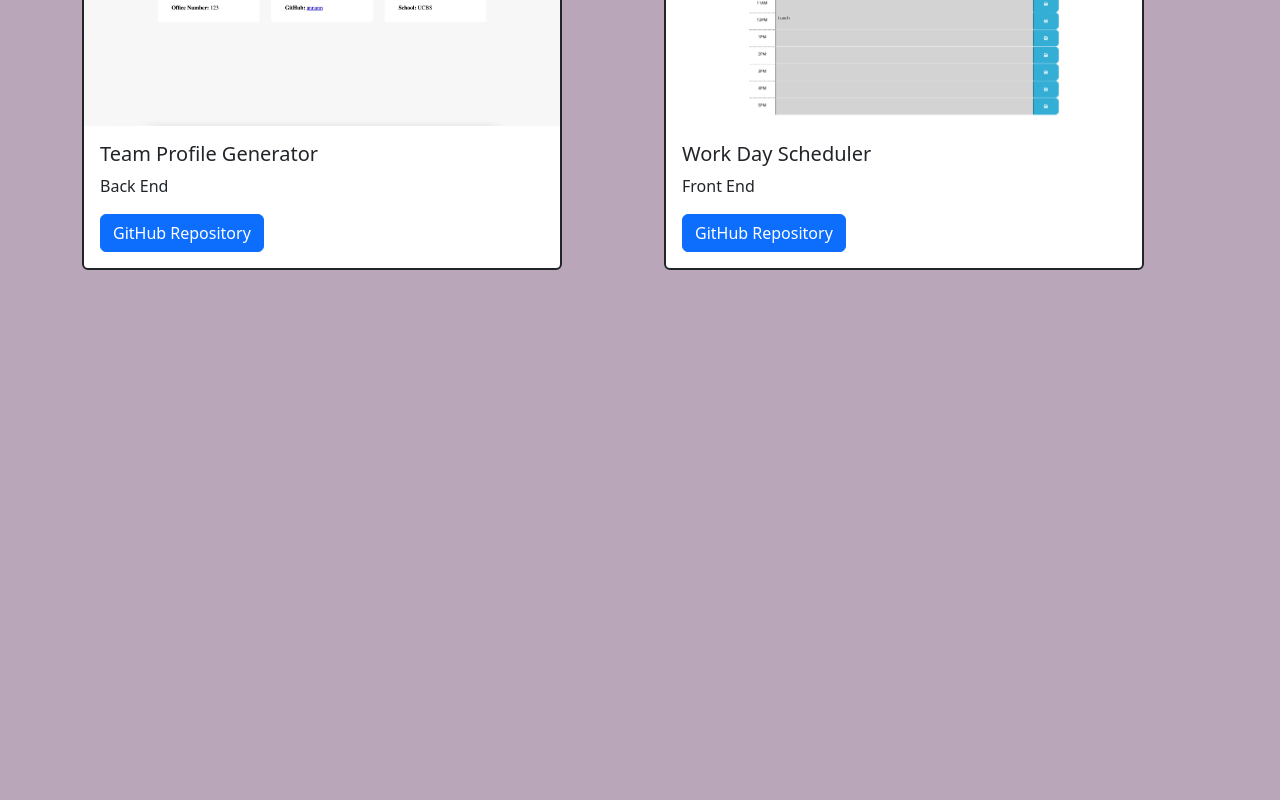
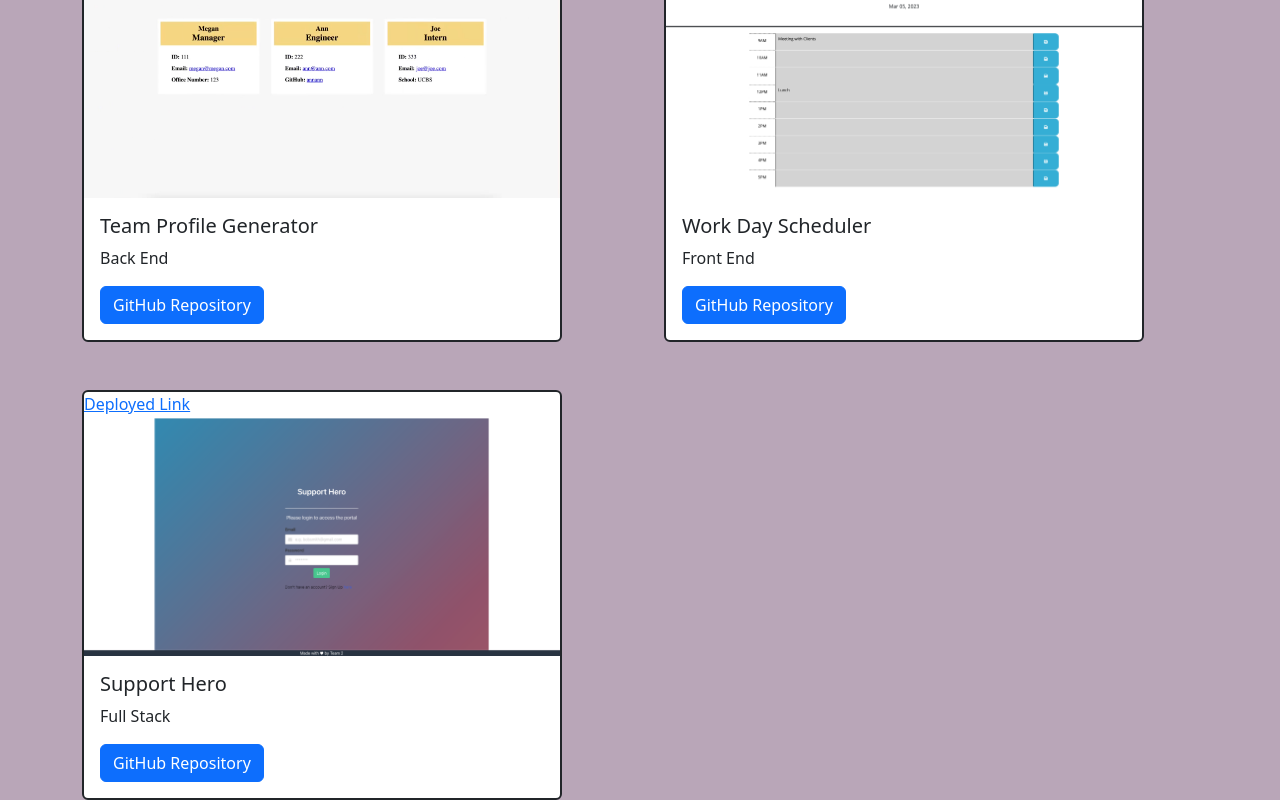
Before and after one commit to megellman/react-portfolio, a React (Create React App) app: page /Portfolio in a window 1280 px wide. Shown: the part 1077-1877 px from the top of the page. Before the commit the page ends 1347 px from the top, so only its background shows below. Built offline with nearby package versions, Linux system fonts and the light colour scheme.

Commit message:
added project 3

```diff
--- a/src/components/Project.js
+++ b/src/components/Project.js
@@ -6,7 +6,7 @@ function Project({ projects }) {
             {projects.map(item => (
                 <div className="col">
                     <div className="card border border-dark border-2" style={{ width: '30rem' }} key={item.id}>
-                        <a href={item.deployedLink} >
+                        <a href={item.deployedLink} > Deployed Link
                             <img src={item.image} style={{ width: '30rem', height: '15rem' }} className="card-img-top img-fluid" alt="..." />
                         </a>
                             <div className="card-body">
--- a/src/components/pages/Portfolio.js
+++ b/src/components/pages/Portfolio.js
@@ -47,6 +47,14 @@ const projects = [
         deployedLink: 'https://megellman.github.io/work-day-scheduler/',
         repoLink: 'https://github.com/megellman/work-day-scheduler',
         image: require('../../assets/work-day-scheduler.png'),
+    },
+    {
+        id: 2,
+        name: 'Support Hero',
+        description: 'Full Stack',
+        deployedLink: 'https://dry-fjord-88699.herokuapp.com/',
+        repoLink: 'https://github.com/rmoscoe/support-hero',
+        image: require('../../assets/support-hero.png'),
     }
   ]
 function Portfolio() {
```
Also changed, not shown: src/assets/support-hero.png (added).
